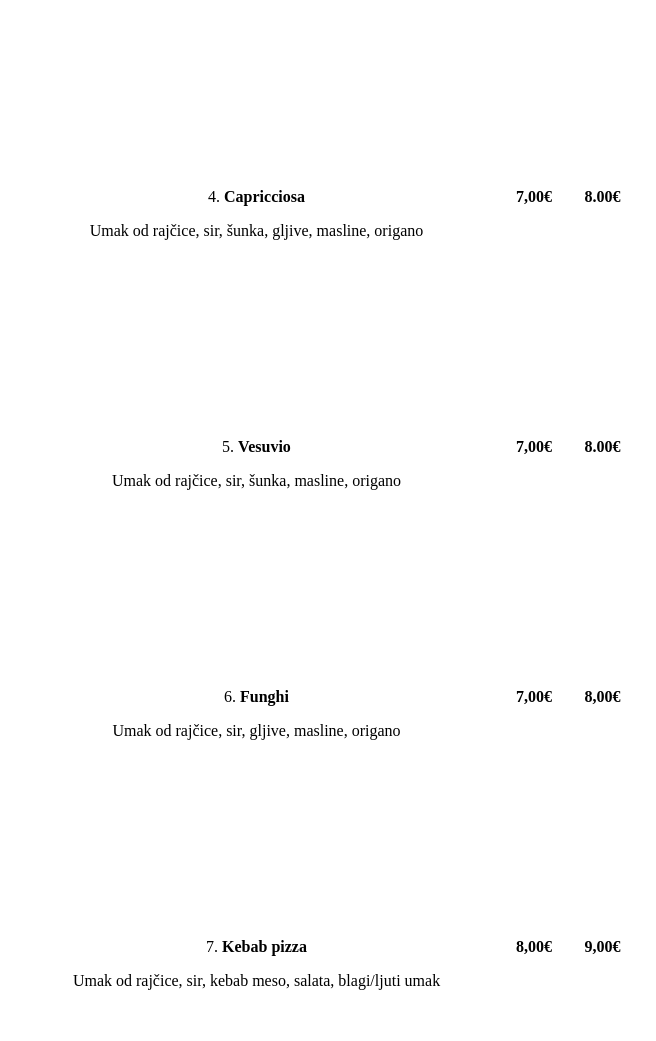
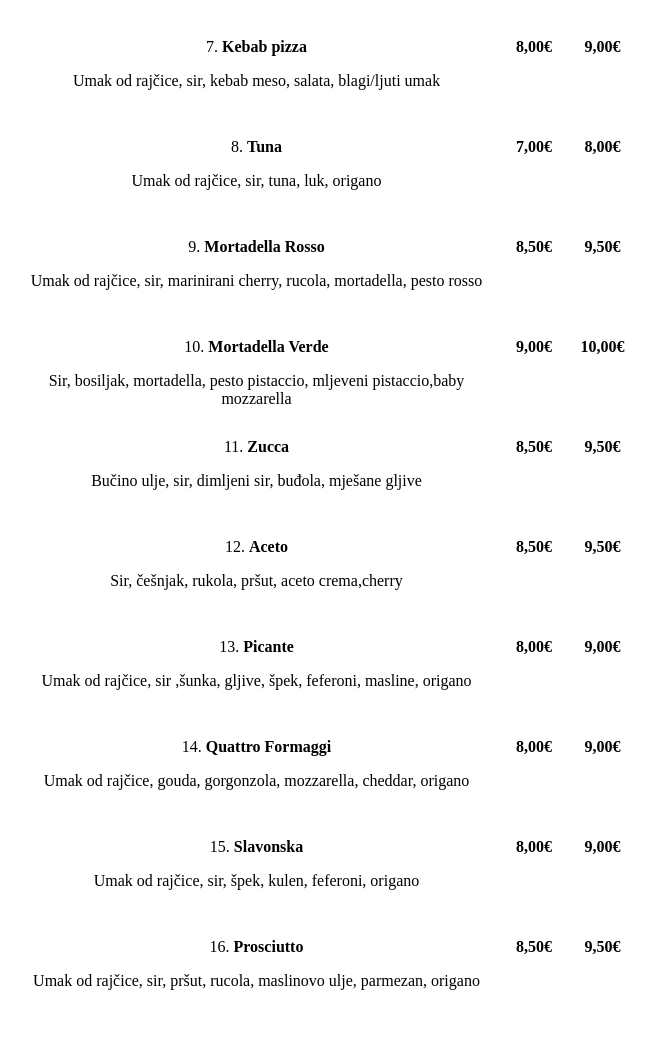
Before and after one commit to volareqr/volareqr.github.io, a plain HTML site: page index.html in a window 1280 px wide. Shown: the part 620-1661 px from the top of the page, without its empty margins (315-971 px from the left). Drawn offline with Linux system fonts and the light colour scheme.

Commit message:
Add files via upload

```diff
--- a/index.html
+++ b/index.html
@@ -18,7 +18,7 @@
                     </p>
                 </td>
             </tr>
-            <tr height="250">
+            <tr height="100">
                 <td width="487" valign="top">
                     <p align="center">
                         1. <strong>Volare</strong>
@@ -38,7 +38,7 @@
                     </p>
                 </td>
             </tr>
-            <tr height="250">
+            <tr height="100">
                 <td width="487" valign="top">
                     <p align="center">
                         2. <strong>Margharita</strong>
@@ -59,7 +59,7 @@
                     </p>
                 </td>
             </tr>
-            <tr height="250">
+            <tr height="100">
                 <td width="487" valign="top">
                     <p align="center">
                         3. <strong>Calzone</strong>
@@ -81,7 +81,7 @@
 
             </tr>
 
-            <tr height="250">
+            <tr height="100">
                 <td width="487" valign="top">
                     <p align="center">
                         4. <strong>Capricciosa</strong>
@@ -103,7 +103,7 @@
 
             </tr>
 
-            <tr height="250">
+            <tr height="100">
                 <td width="487" valign="top">
                     <p align="center">
                         5. <strong>Vesuvio</strong>
@@ -125,7 +125,7 @@
 
             </tr>
 
-            <tr height="250">
+            <tr height="100">
                 <td width="487" valign="top">
                     <p align="center">
                         6. <strong>Funghi</strong>
@@ -147,7 +147,7 @@
 
             </tr>
 
-            <tr height="250">
+            <tr height="100">
                 <td width="487" valign="top">
                     <p align="center">
                         7. <strong>Kebab pizza</strong>
@@ -170,7 +170,7 @@
 
             </tr>
 
-            <tr height="250">
+            <tr height="100">
                 <td width="487" valign="top">
                     <p align="center">
                         8. <strong>Tuna</strong>
@@ -192,7 +192,7 @@
 
             </tr>
 
-            <tr height="250">
+            <tr height="100">
                 <td width="487" valign="top">
                     <p align="center">
                         9. <strong>Mortadella Rosso</strong>
@@ -215,7 +215,7 @@
 
             </tr>
 
-            <tr height="250">
+            <tr height="100">
                 <td width="487" valign="top">
                     <p align="center">
                         10. <strong>Mortadella Verde</strong>
@@ -238,7 +238,7 @@
 
             </tr>
 
-            <tr height="250">
+            <tr height="100">
                 <td width="487" valign="top">
                     <p align="center">
                         11. <strong>Zucca</strong>
@@ -261,7 +261,7 @@
 
             </tr>
 
-            <tr height="250">
+            <tr height="100">
                 <td width="487" valign="top">
                     <p align="center">
                         12. <strong>Aceto</strong>
@@ -283,7 +283,7 @@
 
             </tr>
 
-            <tr height="250">
+            <tr height="100">
                 <td width="487" valign="top">
                     <p align="center">
                         13. <strong>Picante</strong>
@@ -306,7 +306,7 @@
 
             </tr>
 
-            <tr height="250">
+            <tr height="100">
                 <td width="487" valign="top">
                     <p align="center">
                         14. <strong>Quattro Formaggi</strong>
@@ -329,7 +329,7 @@
 
             </tr>
 
-            <tr height="250">
+            <tr height="100">
                 <td width="487" valign="top">
                     <p align="center">
                         15. <strong>Slavonska</strong>
@@ -351,7 +351,7 @@
 
             </tr>
 
-            <tr height="250">
+            <tr height="100">
                 <td width="487" valign="top">
                     <p align="center">
                         16. <strong>Prosciutto</strong>
```
